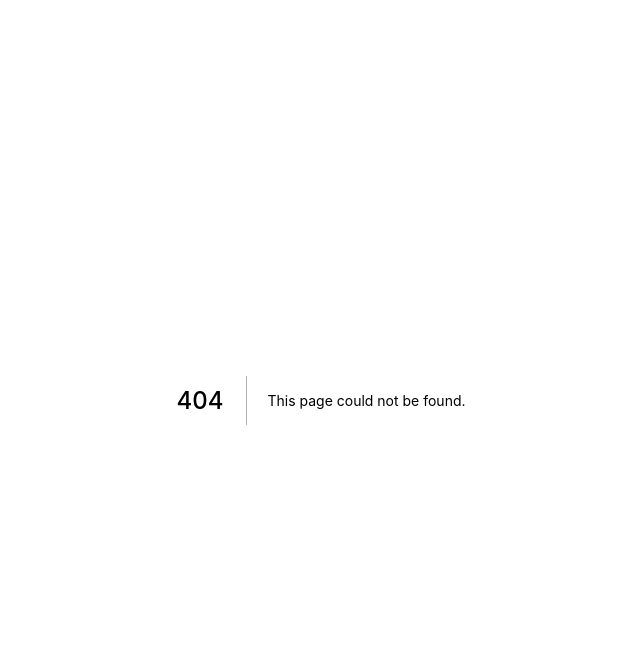
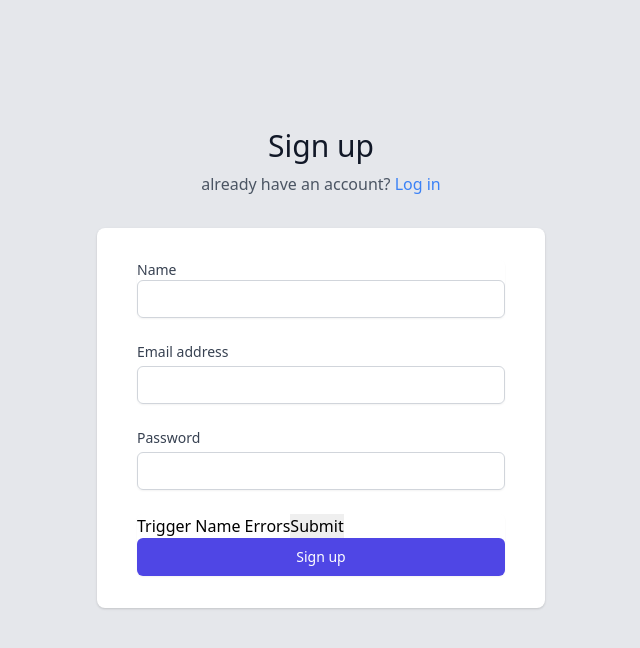
Before and after one commit to anwinjoselyn/todo, a Next.js app: page /signup in a window 1280 px wide. Before the commit this address had no page. Shown: the top 648 px of the page, without its empty margins (319-959 px from the left). Built offline with nearby package versions, Linux system fonts and the light colour scheme.

Commit message:
added login and sign up forms

```diff
--- /dev/null
+++ b/components/forms/LoginForm.tsx
@@ -0,0 +1,97 @@
+import { useForm } from 'react-hook-form';
+interface LoginData {
+  email: string;
+  password: string;
+}
+const LoginForm: React.FC = () => {
+  const {
+    register,
+    handleSubmit,
+    setError,
+    formState: { errors },
+  } = useForm();
+
+  const onSubmit = (data: LoginData) => {
+    console.log(data);
+  };
+  return (
+    <form onSubmit={handleSubmit(onSubmit)}>
+      <div className="rounded-md">
+        <label
+          htmlFor="email"
+          className="block text-sm font-medium leading-5 text-gray-700"
+        >
+          Email address
+        </label>
+        <div className="mt-1 rounded-md">
+          <input
+            id="email"
+            className="appearance-none block w-full px-3 py-2 border border-gray-300 rounded-md placeholder-gray-400 focus:outline-none focus:shadow-outline-blue focus:border-blue-300 transition duration-150 ease-in-out sm:text-sm sm:leading-5 shadow-sm"
+            type="email"
+            name="email"
+            {...register('email')}
+          />
+          {errors.email && (
+            <div className="mt-2 text-xs text-red-600">
+              {errors.email.message}
+            </div>
+          )}
+        </div>
+      </div>
+      <div className="mt-4">
+        <label
+          htmlFor="password"
+          className="block text-sm font-medium leading-5 text-gray-700"
+        >
+          Password
+        </label>
+        <div className="mt-1 rounded-md">
+          <input
+            id="password"
+            className="appearance-none block w-full px-3 py-2 border border-gray-300 rounded-md placeholder-gray-400 focus:outline-none focus:shadow-outline-blue focus:border-blue-300 transition duration-150 ease-in-out sm:text-sm sm:leading-5 shadow-sm"
+            type="password"
+            name="password"
+            {...register('password')}
+          />
+          {errors.password && (
+            <div className="mt-2 text-xs text-red-600">
+              {errors.password.message}
+            </div>
+          )}
+        </div>
+      </div>
+      <div className="mt-4">
+        <span className="block w-full rounded-md shadow-sm">
+          <button
+            type="button"
+            onClick={() => {
+              [
+                {
+                  type: 'manual',
+                  name: 'email',
+                  message: 'Triple Check This',
+                },
+                {
+                  type: 'manual',
+                  name: 'password',
+                  message: 'Triple Check This',
+                },
+              ].forEach(({ name, type, message }) =>
+                setError(name, { type, message })
+              );
+            }}
+          >
+            Trigger Name Errors
+          </button>
+          <button
+            type="submit"
+            className="w-full flex justify-center py-2 px-4 border border-transparent text-sm font-medium rounded-md text-white bg-indigo-600 hover:bg-indigo-500 focus:outline-none focus:border-indigo-700 focus:shadow-outline-indigo active:bg-indigo-700 transition duration-150 ease-in-out"
+          >
+            Log in
+          </button>
+        </span>
+      </div>
+    </form>
+  );
+};
+export default LoginForm;
--- /dev/null
+++ b/components/forms/SignUpForm.tsx
@@ -0,0 +1,143 @@
+import React from 'react';
+import { useForm } from 'react-hook-form';
+
+interface SignUpData {
+  name: string;
+  email: string;
+  password: string;
+}
+
+const SignUpForm = () => {
+  const {
+    register,
+    handleSubmit,
+    setError,
+    formState: { errors },
+  } = useForm();
+
+  const onSubmit = (data: SignUpData) => {
+    console.log(data);
+  };
+
+  return (
+    <form onSubmit={handleSubmit(onSubmit)}>
+      <div className="rounded-md shadow-sm">
+        <label
+          htmlFor="name"
+          className="block text-sm font-medium leading-5 text-gray-700"
+        >
+          Name
+        </label>
+        <input
+          id="name"
+          className="appearance-none block w-full px-3 py-2 border border-gray-300 rounded-md placeholder-gray-400 focus:outline-none focus:shadow-outline-blue focus:border-blue-300 transition duration-150 ease-in-out sm:text-sm sm:leading-5"
+          type="text"
+          name="name"
+          {...register('name')}
+        />
+        {errors.password && (
+          <div className="mt-2 text-xs text-red-600">
+            {errors.password.message}
+          </div>
+        )}
+      </div>
+      <div className="mt-6">
+        <label
+          htmlFor="email"
+          className="block text-sm font-medium leading-5 text-gray-700"
+        >
+          Email address
+        </label>
+        <div className="mt-1 rounded-md shadow-sm">
+          <input
+            id="email"
+            className="appearance-none block w-full px-3 py-2 border border-gray-300 rounded-md placeholder-gray-400 focus:outline-none focus:shadow-outline-blue focus:border-blue-300 transition duration-150 ease-in-out sm:text-sm sm:leading-5"
+            type="email"
+            name="email"
+            {...register('email')}
+            // ref={register({
+            //  required: 'Please enter an email',
+            //  pattern: {
+            //   value: /^(([^<>()[\\]\\\\.,;:\\s@"]+(\\.[^<>()[\\]\\\\.,;:\\s@"]+)*)|(".+"))@((\\[[0-9]{1,3}\\.[0-9]{1,3}\\.[0-9]{1,3}\\.[0-9]{1,3}\\])|(([a-zA-Z\\-0-9]+\\.)+[a-zA-Z]{2,}))$/,
+            //   message: 'Not a valid email',
+            //  },
+            // })}
+          />
+          {errors.email && (
+            <div className="mt-2 text-xs text-red-600">
+              {errors.email.message}
+            </div>
+          )}
+        </div>
+      </div>
+      <div className="mt-6">
+        <label
+          htmlFor="password"
+          className="block text-sm font-medium leading-5 text-gray-700"
+        >
+          Password
+        </label>
+        <div className="mt-1 rounded-md shadow-sm">
+          <input
+            id="password"
+            className="appearance-none block w-full px-3 py-2 border border-gray-300 rounded-md placeholder-gray-400 focus:outline-none focus:shadow-outline-blue focus:border-blue-300 transition duration-150 ease-in-out sm:text-sm sm:leading-5"
+            type="password"
+            name="password"
+            {...register('password')}
+            // ref={register({
+            //  required: 'Please enter a password',
+            //  minLength: {
+            //   value: 6,
+            //   message: 'Should have at least 6 characters',
+            //  },
+            // })}
+          />
+          {errors.password && (
+            <div className="mt-2 text-xs text-red-600">
+              {errors.password.message}
+            </div>
+          )}
+        </div>
+      </div>
+      <div className="mt-6">
+        <span className="block w-full rounded-md shadow-sm">
+          <button
+            type="button"
+            onClick={() => {
+              [
+                {
+                  type: 'manual',
+                  name: 'name',
+                  message: 'Double Check This',
+                },
+                {
+                  type: 'manual',
+                  name: 'email',
+                  message: 'Triple Check This',
+                },
+                {
+                  type: 'manual',
+                  name: 'password',
+                  message: 'Triple Check This',
+                },
+              ].forEach(({ name, type, message }) =>
+                setError(name, { type, message })
+              );
+            }}
+          >
+            Trigger Name Errors
+          </button>
+          <input type="submit" />
+          <button
+            type="submit"
+            className="w-full flex justify-center py-2 px-4 border border-transparent text-sm font-medium rounded-md text-white bg-indigo-600 hover:bg-indigo-500 focus:outline-none focus:border-indigo-700 focus:shadow-outline-indigo active:bg-indigo-700 transition duration-150 ease-in-out"
+          >
+            Sign up
+          </button>
+        </span>
+      </div>
+    </form>
+  );
+};
+
+export default SignUpForm;
--- a/package.json
+++ b/package.json
@@ -16,7 +16,8 @@
   "dependencies": {
     "next": "11.0.1",
     "react": "17.0.2",
-    "react-dom": "17.0.2"
+    "react-dom": "17.0.2",
+    "react-hook-form": "^7.12.2"
   },
   "devDependencies": {
     "@fullhuman/postcss-purgecss": "^4.0.3",
--- /dev/null
+++ b/pages/login.tsx
@@ -0,0 +1,27 @@
+import Link from 'next/link';
+import LoginForm from '../components/forms/LoginForm';
+const LoginPage: React.FC = () => {
+  return (
+    <div className="min-h-screen flex flex-col justify-center bg-gray-200">
+      <div className="mt-8 sm:mx-auto sm:w-full sm:max-w-md">
+        <div className="text-center mt-24">
+          <h2 className="mt-6 text-center text-3xl font-extrabold text-gray-900">
+            Log in
+          </h2>
+          <p className="mt-2 text-center text-md text-gray-600">
+            {"Don't have an account? "}
+            <Link href="/signup">
+              <a href="#" className="text-blue-500">
+                Sign Up
+              </a>
+            </Link>
+          </p>
+        </div>
+        <div className="mt-8 bg-white py-8 px-4 shadow sm:rounded-lg sm:px-10">
+          <LoginForm />
+        </div>
+      </div>
+    </div>
+  );
+};
+export default LoginPage;
--- /dev/null
+++ b/pages/signup.tsx
@@ -0,0 +1,28 @@
+import Link from 'next/link';
+import SignUpForm from '../components/forms/SignUpForm';
+
+const SignUpPage: React.FC = () => {
+  return (
+    <div className="min-h-screen flex bg-gray-200">
+      <div className="mt-8 sm:mx-auto sm:w-full sm:max-w-md">
+        <div className="text-center mt-24">
+          <h2 className="mt-6 text-center text-3xl leading-9 font-   extrabold text-gray-900">
+            Sign up
+          </h2>
+          <p className="mt-2 text-center text-md text-gray-600">
+            already have an account?{' '}
+            <Link href="/login">
+              <a href="#" className="text-blue-500">
+                Log in
+              </a>
+            </Link>
+          </p>
+        </div>
+        <div className="mt-8 bg-white py-8 px-4 shadow sm:rounded-lg sm:px-10">
+          <SignUpForm />
+        </div>
+      </div>
+    </div>
+  );
+};
+export default SignUpPage;
```
Also changed, not shown: 1 other file (tests, documents, lock files or other folders).
